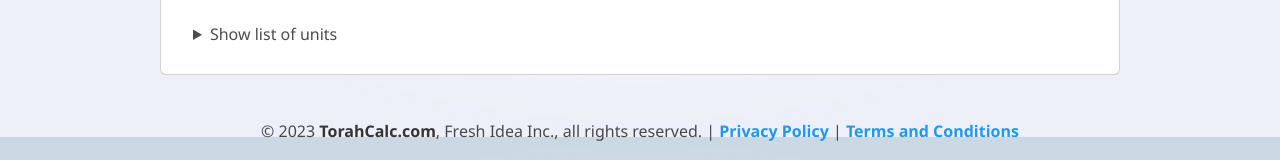
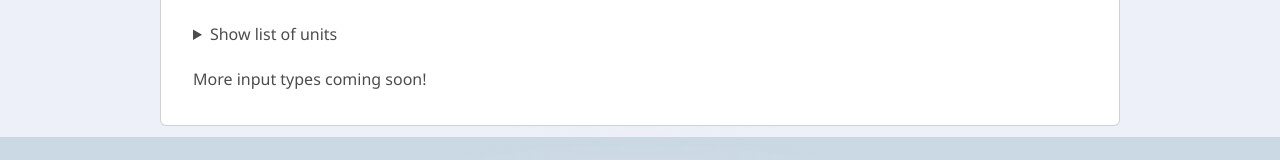
Before and after one commit to torahcalc/torahcalc, a SvelteKit app: page /input in a window 1280 px wide. Shown: the part 663-823 px from the top of the page. Built offline with nearby package versions, Linux system fonts and the light colour scheme.

Commit message:
More coming soon

```diff
--- a/src/routes/input/InputCalculator.svelte
+++ b/src/routes/input/InputCalculator.svelte
@@ -83,6 +83,7 @@
 <div class="card flex-card">
 	<h4 class="mb-4">Examples of what you can enter</h4>
 
+	<div class="mb-4">
 		<h6>Unit Conversions</h6>
 
 		<ul class="list-unstyled">
@@ -93,6 +94,7 @@
 			<li><InputExample clickFunction={setSections} query="How many Chalakim are in an hour?" /></li>
 			<li><InputExample clickFunction={setSections} query="Conversion chart for 1 Mil" /></li>
 		</ul>
+
 		<div>
 			{#await converters then converters}
 				<details>
@@ -106,5 +108,8 @@
 		</div>
 	</div>
 
+	<h6>More input types coming soon!</h6>
+</div>
+
 <style>
 </style>
```
Lines whose indentation alone changed are shown as unchanged.
